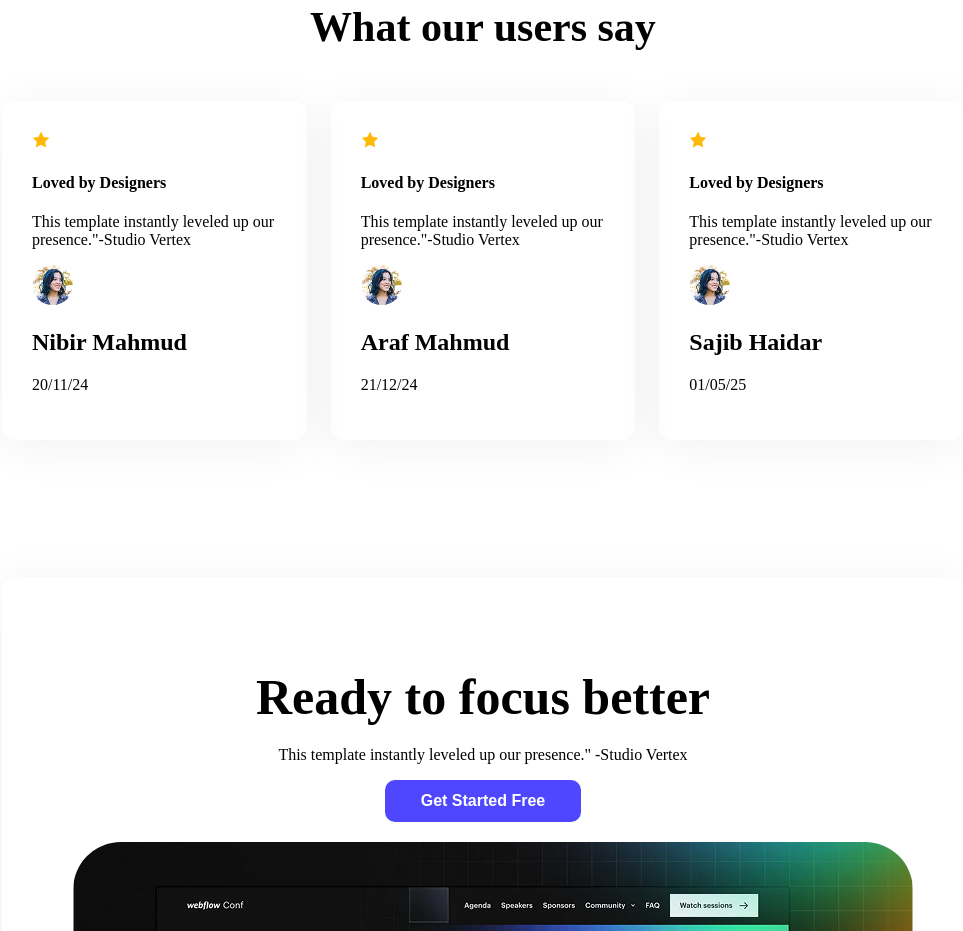
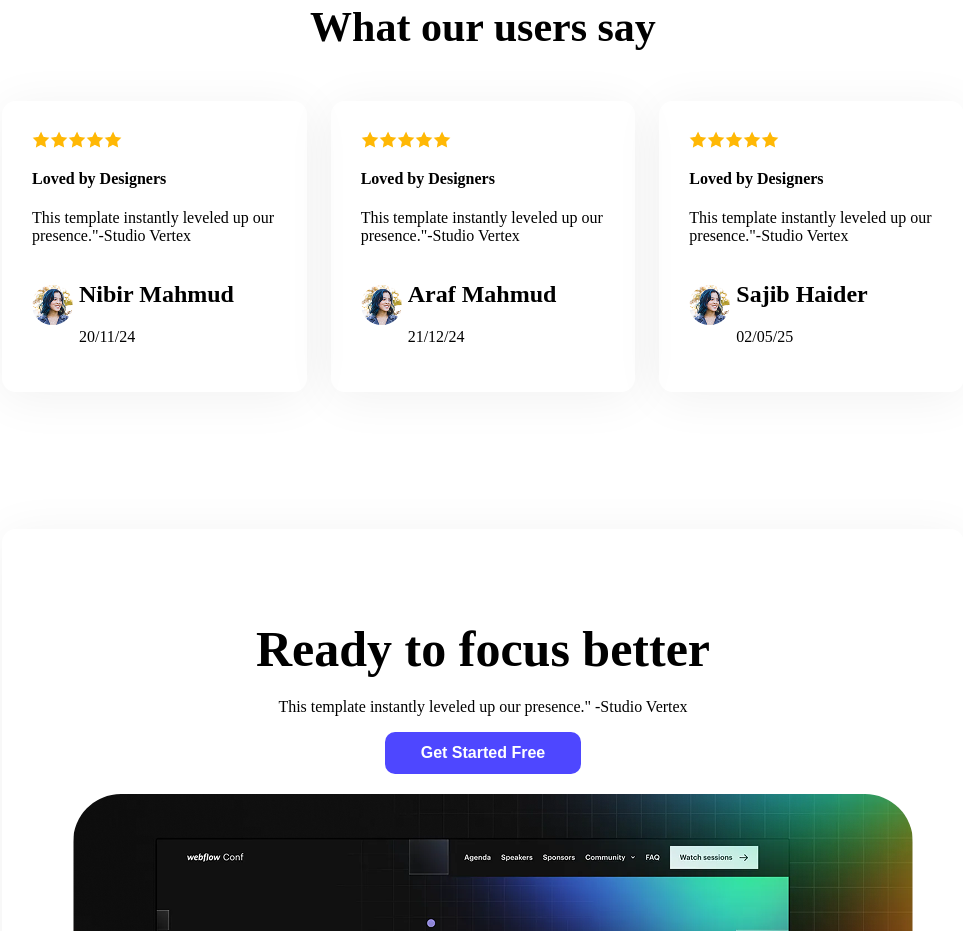
Before and after one commit to Rajdeep1808/assignment-01-repo, a plain HTML site: page index.html in a window 1280 px wide. Shown: the part 2118-3049 px from the top of the page, without its empty margins (157-1120 px from the left). Drawn offline with Linux system fonts and the light colour scheme.

Commit message:
finished the image repeat in reviews section

```diff
--- a/index.html
+++ b/index.html
@@ -59,33 +59,63 @@
             <h3 class="reviews-title">What our users say</h3>
             <div class="reviews-container">
                 <div class="ratings">
-                    <img class="rating-pic" src="Assets/icon-star.png" alt="">
+                    <div class="rating-pic-repeat">
+                        <img class="rating-pic" src="Assets/icon-star.png" alt="">
+                        <img class="rating-pic" src="Assets/icon-star.png" alt="">
+                        <img class="rating-pic" src="Assets/icon-star.png" alt="">
+                        <img class="rating-pic" src="Assets/icon-star.png" alt="">
+                        <img class="rating-pic" src="Assets/icon-star.png" alt="">
+                    </div>
                     <h4 class="rating-title">Loved by Designers</h4>
                     <p class="rating-description">This template instantly leveled up our presence."-Studio Vertex</p>
                     <div class="reviewer">
+                        <div>
                         <img class="reviewer-pic" src="Assets/avatar.png" alt="">
+                        </div>
+                        <div>
                         <h2 class="reviewer-name">Nibir Mahmud</h2>
                         <p class="date">20/11/24</p>
+                        </div>
                     </div>
                 </div>
                 <div class="ratings">
-                    <img class="rating-pic" src="Assets/icon-star.png" alt="">
+                    <div class="rating-pic-repeat">
+                        <img class="rating-pic" src="Assets/icon-star.png" alt="">
+                        <img class="rating-pic" src="Assets/icon-star.png" alt="">
+                        <img class="rating-pic" src="Assets/icon-star.png" alt="">
+                        <img class="rating-pic" src="Assets/icon-star.png" alt="">
+                        <img class="rating-pic" src="Assets/icon-star.png" alt="">
+                    </div>
                     <h4 class="rating-title">Loved by Designers</h4>
                     <p class="rating-description">This template instantly leveled up our presence."-Studio Vertex</p>
                     <div class="reviewer">
+                        <div>
                         <img class="reviewer-pic" src="Assets/avatar.png" alt="">
+                        </div>
+                        <div>
                         <h2 class="reviewer-name">Araf Mahmud</h2>
                         <p class="date">21/12/24</p>
+                        </div>
                     </div>
                 </div>
                 <div class="ratings">
-                    <img class="rating-pic" src="Assets/icon-star.png" alt="">
+                    <div class="rating-pic-repeat">
+                        <img class="rating-pic" src="Assets/icon-star.png" alt="">
+                        <img class="rating-pic" src="Assets/icon-star.png" alt="">
+                        <img class="rating-pic" src="Assets/icon-star.png" alt="">
+                        <img class="rating-pic" src="Assets/icon-star.png" alt="">
+                        <img class="rating-pic" src="Assets/icon-star.png" alt="">
+                    </div>
                     <h4 class="rating-title">Loved by Designers</h4>
                     <p class="rating-description">This template instantly leveled up our presence."-Studio Vertex</p>
                     <div class="reviewer">
+                        <div>
                         <img class="reviewer-pic" src="Assets/avatar.png" alt="">
-                        <h2 class="reviewer-name">Sajib Haidar</h2>
-                        <p class="date">01/05/25</p>
+                        </div>
+                        <div>
+                        <h2 class="reviewer-name">Sajib Haider</h2>
+                        <p class="date">02/05/25</p>
+                        </div>
                     </div>
                 </div>
             </div>
--- a/styles/assignment.css
+++ b/styles/assignment.css
@@ -131,8 +131,16 @@ div h6{
 .rating-description{
     align-items: center;
 }
+.rating-pic-repeat{
+    display: flex;
+}
+.reviewer{
+    display: flex;
+    gap: 6px;
+}
 .reviewer-pic{
     border-radius: 50%;
+    margin-top: 24px;
 }
 .reviewer-name{
     display: flex;
```
